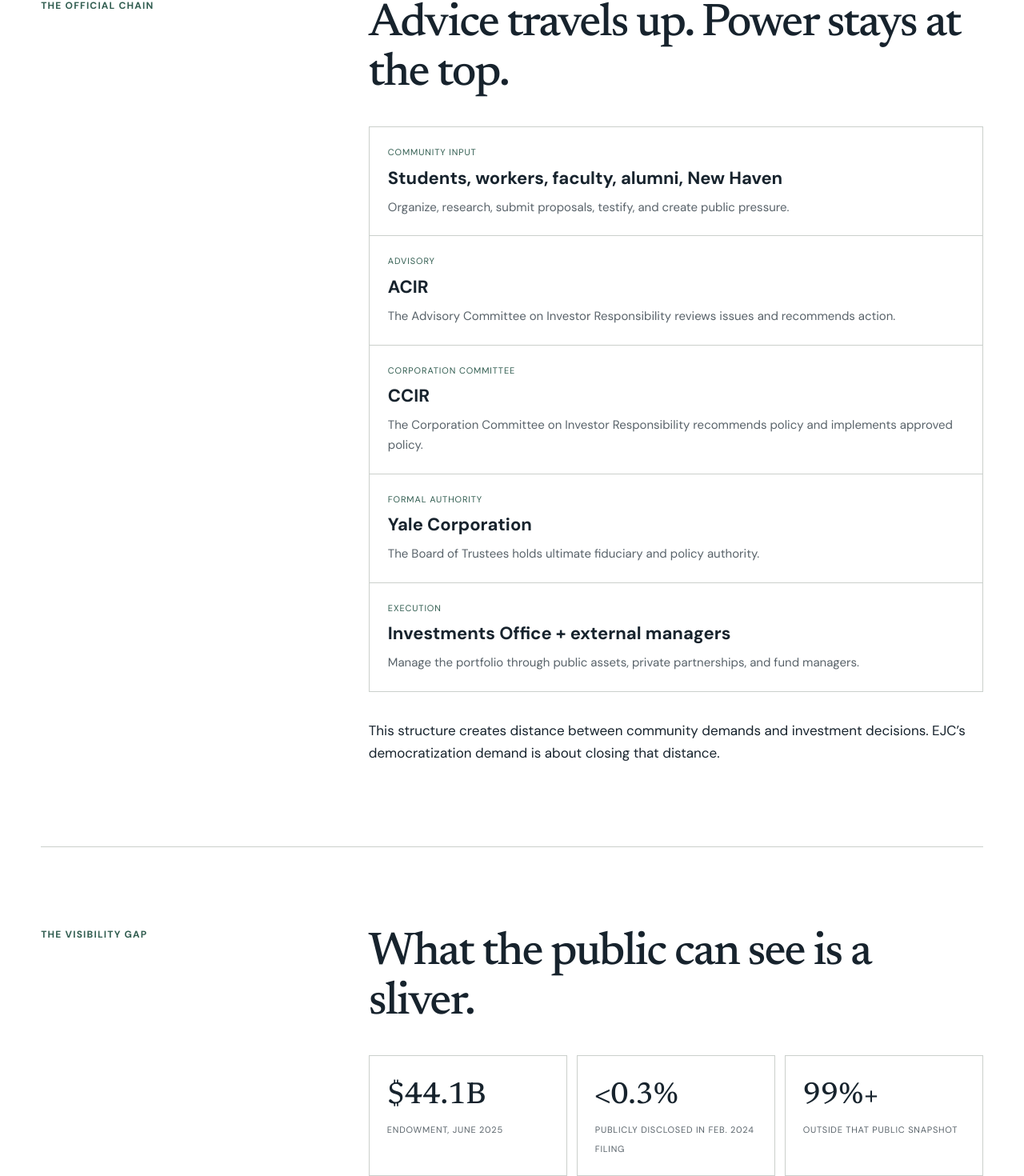
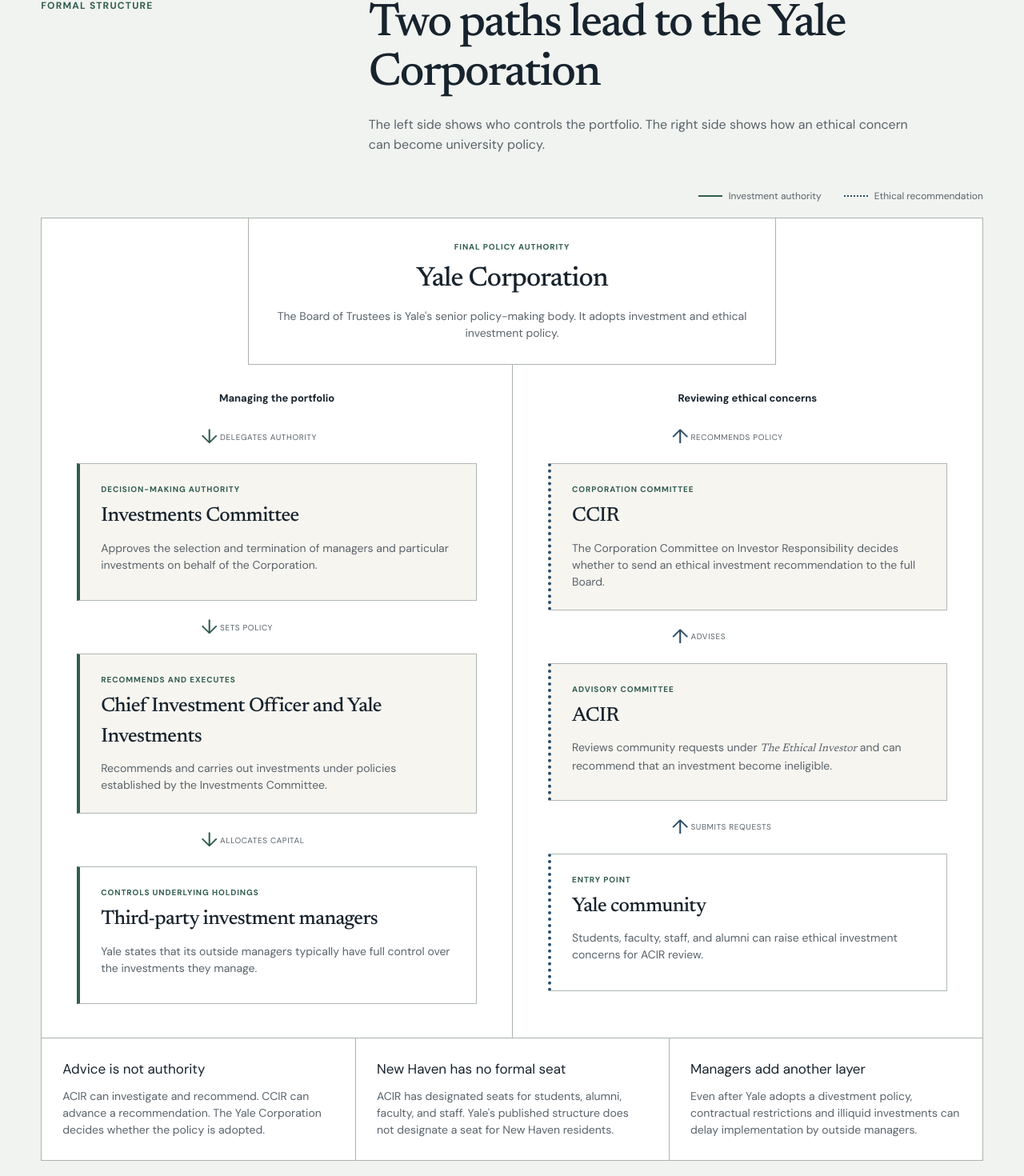
Before and after one commit to Endowment-Justice-Collective/website, a Next.js app: page /power in a window 1280 px wide. Shown: the part 716-2186 px from the top of the page at 80% size. Built offline with nearby package versions, Linux system fonts and the light colour scheme.

Commit message:
Replace power chain with governance map

```diff
--- a/app/power/page.tsx
+++ b/app/power/page.tsx
@@ -1,13 +1,95 @@
 import type { Metadata } from "next";
 import { InnerPage } from "../site-chrome";
+
 export const metadata: Metadata = { title: "Power Map" };
-export default function Power(){return <InnerPage eyebrow="Power map" title={<>How Yale makes investment decisions</>} intro="The Yale Corporation holds formal authority over investment policy. Advisory committees review ethical concerns, while the Investments Office and outside managers administer the portfolio." tone="dark"><section className="content-section">
-  <div className="content-grid"><p className="content-label">The official chain</p><div className="prose"><h2>Advice travels up. Power stays at the top.</h2><div className="power-chain">
-    <div className="power-node"><span>Community input</span><strong>Students, workers, faculty, alumni, New Haven</strong><p>Organize, research, submit proposals, testify, and create public pressure.</p></div>
-    <div className="power-node"><span>Advisory</span><strong>ACIR</strong><p>The Advisory Committee on Investor Responsibility reviews issues and recommends action.</p></div>
-    <div className="power-node"><span>Corporation committee</span><strong>CCIR</strong><p>The Corporation Committee on Investor Responsibility recommends policy and implements approved policy.</p></div>
-    <div className="power-node"><span>Formal authority</span><strong>Yale Corporation</strong><p>The Board of Trustees holds ultimate fiduciary and policy authority.</p></div>
-    <div className="power-node"><span>Execution</span><strong>Investments Office + external managers</strong><p>Manage the portfolio through public assets, private partnerships, and fund managers.</p></div>
-  </div><p>This structure creates distance between community demands and investment decisions. EJC’s democratization demand is about closing that distance.</p></div></div>
-  <div className="content-grid"><p className="content-label">The visibility gap</p><div className="prose"><h2>What the public can see is a sliver.</h2><div className="fact-row"><div className="fact"><strong>$44.1B</strong><span>Endowment, June 2025</span></div><div className="fact"><strong>&lt;0.3%</strong><span>Publicly disclosed in Feb. 2024 filing</span></div><div className="fact"><strong>99%+</strong><span>Outside that public snapshot</span></div></div><p>Quarterly SEC filings reveal some directly held U.S. equities. Private funds, limited partnerships, and other structures can keep the overwhelming majority out of public view. <a href="https://yaledailynews.com/blog/2024/04/29/analysis-how-much-does-yale-invest-in-military-weapons-manufacturing/" target="_blank" rel="noreferrer">Read the Yale Daily News analysis ↗</a></p></div></div>
-</section></InnerPage>}
+
+function Connector({ direction, label }: { direction: "down" | "up"; label: string }) {
+  return <div className={`map-connector map-connector-${direction}`}><span aria-hidden="true">{direction === "down" ? "↓" : "↑"}</span><small>{label}</small></div>;
+}
+
+export default function Power() {
+  return <InnerPage
+    eyebrow="Power map"
+    title={<>How Yale makes investment decisions</>}
+    intro="Investment management and ethical review follow different paths. This map shows which bodies advise, which bodies decide, and which bodies execute those decisions."
+    tone="dark"
+  >
+    <section className="content-section power-map-section">
+      <header className="map-intro">
+        <p className="content-label">Formal structure</p>
+        <div><h2>Two paths lead to the Yale Corporation</h2><p>The left side shows who controls the portfolio. The right side shows how an ethical concern can become university policy.</p></div>
+      </header>
+
+      <div className="map-legend" aria-label="Diagram legend">
+        <span><i className="legend-solid" /> Investment authority</span>
+        <span><i className="legend-dotted" /> Ethical recommendation</span>
+      </div>
+
+      <div className="governance-map" aria-label="Power map of Yale endowment governance">
+        <div className="map-top">
+          <span className="map-role">Final policy authority</span>
+          <h3>Yale Corporation</h3>
+          <p>The Board of Trustees is Yale's senior policy-making body. It adopts investment and ethical investment policy.</p>
+        </div>
+
+        <div className="map-lanes">
+          <section className="map-lane authority-lane" aria-labelledby="authority-title">
+            <h3 id="authority-title">Managing the portfolio</h3>
+            <Connector direction="down" label="delegates authority" />
+            <div className="map-node">
+              <span className="map-role">Decision-making authority</span>
+              <h4>Investments Committee</h4>
+              <p>Approves the selection and termination of managers and particular investments on behalf of the Corporation.</p>
+            </div>
+            <Connector direction="down" label="sets policy" />
+            <div className="map-node">
+              <span className="map-role">Recommends and executes</span>
+              <h4>Chief Investment Officer and Yale Investments</h4>
+              <p>Recommends and carries out investments under policies established by the Investments Committee.</p>
+            </div>
+            <Connector direction="down" label="allocates capital" />
+            <div className="map-node map-node-terminal">
+              <span className="map-role">Controls underlying holdings</span>
+              <h4>Third-party investment managers</h4>
+              <p>Yale states that its outside managers typically have full control over the investments they manage.</p>
+            </div>
+          </section>
+
+          <section className="map-lane ethics-lane" aria-labelledby="ethics-title">
+            <h3 id="ethics-title">Reviewing ethical concerns</h3>
+            <Connector direction="up" label="recommends policy" />
+            <div className="map-node">
+              <span className="map-role">Corporation committee</span>
+              <h4>CCIR</h4>
+              <p>The Corporation Committee on Investor Responsibility decides whether to send an ethical investment recommendation to the full Board.</p>
+            </div>
+            <Connector direction="up" label="advises" />
+            <div className="map-node">
+              <span className="map-role">Advisory committee</span>
+              <h4>ACIR</h4>
+              <p>Reviews community requests under <em>The Ethical Investor</em> and can recommend that an investment become ineligible.</p>
+            </div>
+            <Connector direction="up" label="submits requests" />
+            <div className="map-node map-node-terminal">
+              <span className="map-role">Entry point</span>
+              <h4>Yale community</h4>
+              <p>Students, faculty, staff, and alumni can raise ethical investment concerns for ACIR review.</p>
+            </div>
+          </section>
+        </div>
+      </div>
+
+      <div className="map-findings">
+        <article><h3>Advice is not authority</h3><p>ACIR can investigate and recommend. CCIR can advance a recommendation. The Yale Corporation decides whether the policy is adopted.</p></article>
+        <article><h3>New Haven has no formal seat</h3><p>ACIR has designated seats for students, alumni, faculty, and staff. Yale's published structure does not designate a seat for New Haven residents.</p></article>
+        <article><h3>Managers add another layer</h3><p>Even after Yale adopts a divestment policy, contractual restrictions and illiquid investments can delay implementation by outside managers.</p></article>
+      </div>
+
+      <p className="map-sources">Sources: <a href="https://www.yale.edu/board-trustees/governance-historic-documents/laws" target="_blank" rel="noreferrer">Yale Corporation bylaws</a>, <a href="https://acir.yale.edu/frequently-asked-questions" target="_blank" rel="noreferrer">ACIR frequently asked questions</a>, and <a href="https://investments.yale.edu/the-endowment/" target="_blank" rel="noreferrer">Yale Investments</a>.</p>
+    </section>
+
+    <section className="content-section visibility-section">
+      <div className="content-grid"><p className="content-label">The visibility gap</p><div className="prose"><h2>Most holdings are not public</h2><div className="fact-row"><div className="fact"><strong>$44.1B</strong><span>Endowment, June 2025</span></div><div className="fact"><strong>&lt;0.3%</strong><span>Publicly disclosed in Feb. 2024 filing</span></div><div className="fact"><strong>99%+</strong><span>Outside that public snapshot</span></div></div><p>Quarterly SEC filings show only part of the portfolio. Private funds, limited partnerships, and other structures keep most holdings outside public filings. <a href="https://yaledailynews.com/blog/2024/04/29/analysis-how-much-does-yale-invest-in-military-weapons-manufacturing/" target="_blank" rel="noreferrer">Read the Yale Daily News analysis</a>.</p></div></div>
+    </section>
+  </InnerPage>;
+}
```
Also changed, not shown: app/globals.css.
